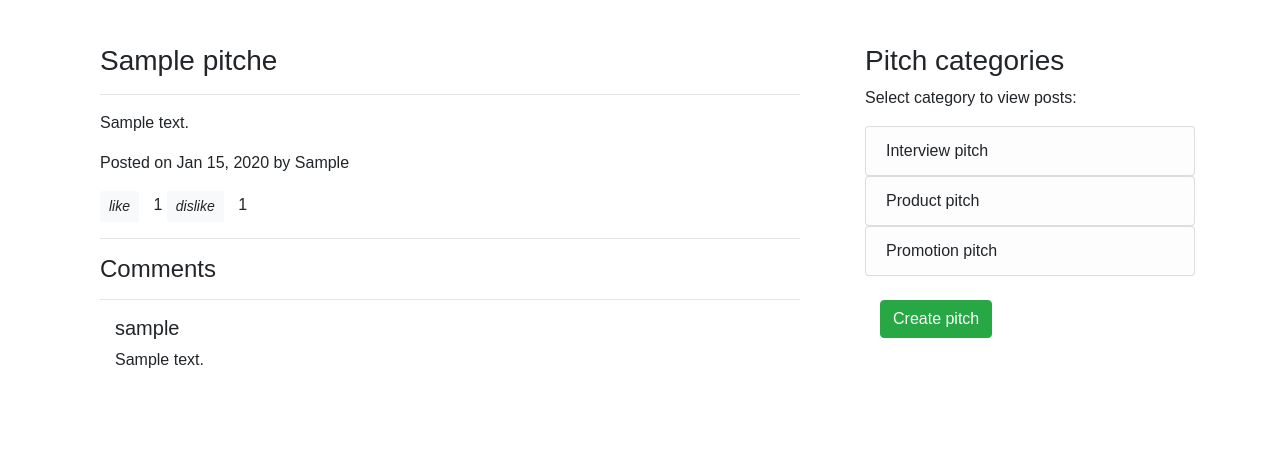
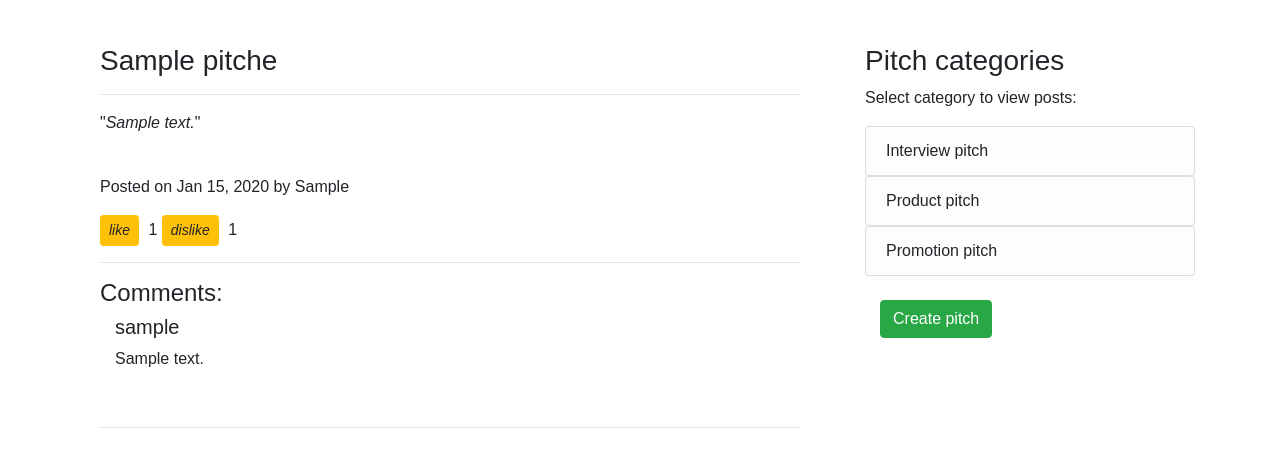
Before and after one commit to msyoki/Pitch-App, a Flask app: page /pitch/1 in a window 1280 px wide. Shown: the part 56-523 px from the top of the page. Run offline with Flask 2, Linux system fonts and the light colour scheme; tables that the repository leaves empty hold one stand-in row (values such as "Sample post"); some libraries are stand-ins or nearby versions.

Commit message:
add html tag updates

```diff
--- a/app/auth/views.py
+++ b/app/auth/views.py
@@ -4,7 +4,7 @@ from ..models import User
 from .forms import LoginForm,RegistrationForm
 from .. import db
 from flask_login import login_user,logout_user,login_required
-
+from ..email import mail_message
 
 @auth.route('/login',methods=['GET','POST'])
 def login():
@@ -34,6 +34,9 @@ def register():
         user = User(email = form.email.data, username = form.username.data,password = form.password.data)
         db.session.add(user)
         db.session.commit()
+        flash('Account successfully registered','success')
+        mail_message("Welcome to watchlist","email/welcome_user",user.email,user=user)
+
         return redirect(url_for('auth.login'))
         title = "New Account"
     return render_template('auth/register.html',registration_form = form)
--- a/app/templates/macros.html
+++ b/app/templates/macros.html
@@ -4,7 +4,7 @@
     <div class="card" style="width: 30rem;color: black; box-shadow: 0 4px 8px 0 rgba(0, 0, 0, 0.2), 0 6px 20px 0 rgba(0, 0, 0, 0.19);" >
         <div class="card-body">
           <h5 class="card-title">{{pitch.pitch_title}}:</h5>
-          <p class="card-text" ><i> "{{pitch.pitch_content| truncate(100)}}"</i></p>
+          <p class="card-text" >"<i> {{pitch.pitch_content| truncate(100)}}</i>"</p>
           <small class="card-subtitle mb-2 text-muted">Author: {{pitch.user.username}}</small><hr>
           <a href="/pitch/{{pitch.id}}" class="card-link">click for more...</a>
         </div>
--- a/app/templates/pitch.html
+++ b/app/templates/pitch.html
@@ -8,24 +8,26 @@
     <div >
         <h3>{{pitch.pitch_title}}</h3>
         <hr>
-        <p>{{pitch.pitch_content}}</p>
-        <span>
+        <p>"<i>{{pitch.pitch_content}}</i>"</p>
+        <br>
         <p>Posted on {{date}} by {{pitch.user.username| capitalize}}</p>
         <a href="/pitch/{{pitch.id}}?like=1">
-            <i class="btn btn-light btn-sm" style="margin-right: 10px;">like</i>
+            <i class="btn btn-warning btn-sm" style="margin-right: 5px;">like</i>
         </a>{{pitch.likes}}
         <a href="/pitch/{{pitch.id}}?dislike=1">
-            <i class="btn btn-light btn-sm" style="margin-right: 10px;">dislike</i>
-        </a>{{pitch.dislikes}}</span>
+            <i class="btn btn-warning btn-sm" style="margin-right: 5px;">dislike</i>
+        </a>{{pitch.dislikes}}
 
     </div><hr>
     <div >
-        <h4>Comments</h4>
+        <h4>Comments:</h4>
+        {{macro.displayComments(comments)}}
+        <br>
         <hr>
         {% if current_user.is_authenticated %}
             {{ wtf.quick_form(comment_form) }}
         {%endif%}
-        {{macro.displayComments(comments)}}
+
     </div>
 
 </div>
```
